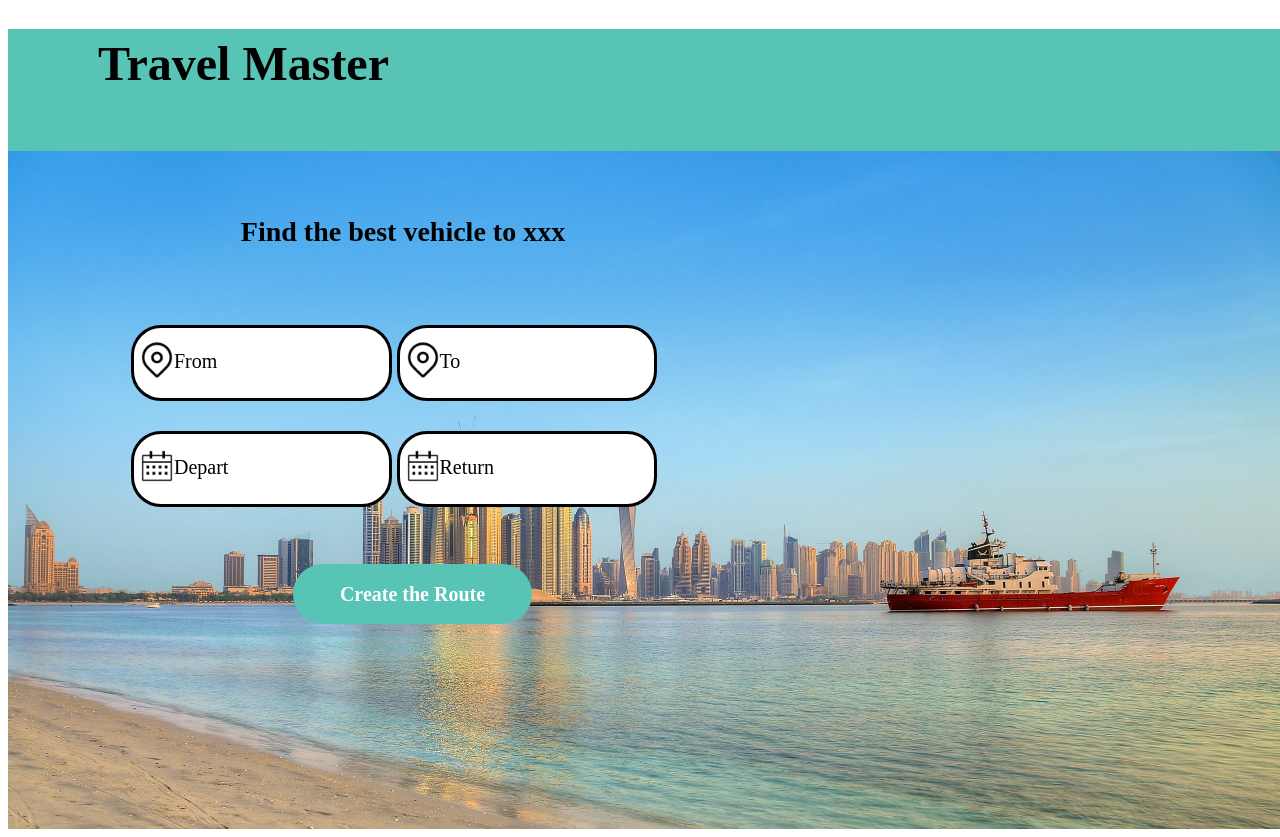
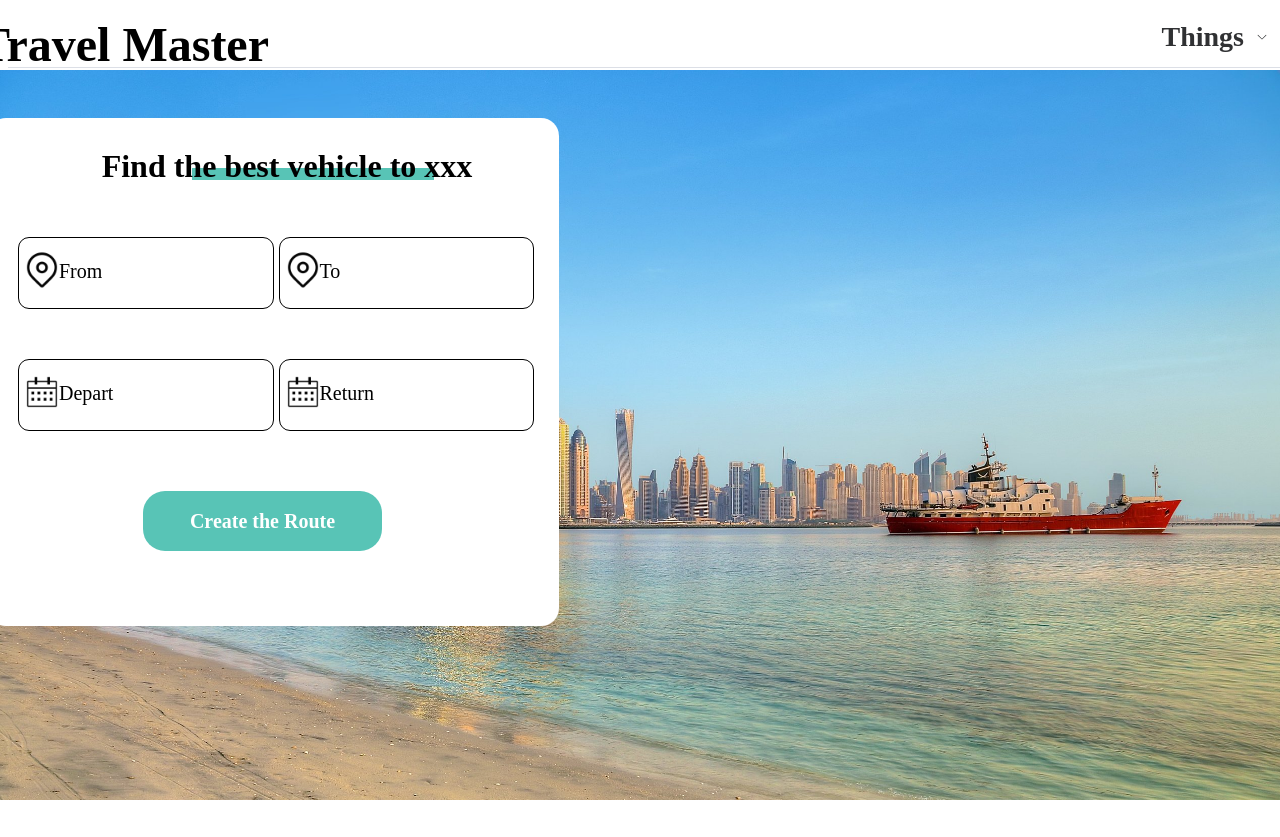
Before and after one commit to kuzzz02/TravelMaster, a Vue app in the folder tm-vue/: page /Vehicle in a window 1280 px wide. After the commit the page ends 800 px from the top, so only its background shows below. Built offline with nearby package versions, Linux system fonts and the light colour scheme.

Commit message:
11111111

```diff
--- a/tm-vue/src/App.vue
+++ b/tm-vue/src/App.vue
@@ -15,6 +15,7 @@
 //     Login
 //   }
 // }
+
 </script>
 
 <style>
--- a/tm-vue/src/components/Hotels.vue
+++ b/tm-vue/src/components/Hotels.vue
@@ -1,7 +1,7 @@
 <template>
-  <div class="hotel">
-    <Header></Header>
+  <div class="container">
     <div class="content">
+      <Nav></Nav>
       <div class="title">
         <div class="text">xxx Hotels and Places to Stay</div>
         <div class="calender">
@@ -19,7 +19,6 @@
         <div class="text">Search various hotels to help you find the best</div>
         <div class="select">
           Sorted By:
-
           <el-select placeholder="Best Price">
             <el-option
               v-for="item in selectOptions"
@@ -65,7 +64,11 @@ import hotelImg from "../assets/pic/hotel_image.png";
 import PhoneImg from "../assets/pic/phone.png";
 import InternetImg from "../assets/pic/internet.png";
 import star from "../assets/pic/star.png";
+import Nav from "./Nav.vue";
 export default {
+  components: {
+      Nav
+    },
   data() {
     return {
       selectOptions: [
@@ -109,12 +112,11 @@ export default {
 </script>
 
 <style scoped>
-.hotel .content {
-  padding: 0 20px;
-}
-.content {
-  width: 1200px;
-  margin: auto;
+.container {
+    margin : 0 auto;
+    padding: 0;
+    height: 750px;
+    width: 1280px;
 }
 .title {
   display: flex;
@@ -125,7 +127,11 @@ export default {
 .text {
   font-size: 36px;
   font-weight: 700;
+  margin-top: 30px;
   position: relative;
+}
+.calender {
+  margin-top: 40px;
 }
 .title .text::after {
   position: absolute;
@@ -135,7 +141,7 @@ export default {
   background: rgb(88, 196, 182);
   right: 0;
   z-index: -1;
-  bottom: 0px;
+  bottom: 20px;
 }
 .search {
   display: flex;
@@ -145,8 +151,10 @@ export default {
   padding: 0 10px;
 }
 .search .text {
-  font-size: 20px;
-  font-weight: 300;
+  margin-top: -10px;
+  font-size: 30px;
+  font-weight: 500;
+  font-family: 'Smiley Sans';
 }
 .list {
   display: flex;
@@ -172,6 +180,7 @@ export default {
   font-size: 400;
 }
 .text .name {
+  margin-top: -20px;
   font-size: 24x;
   font-size: 600;
 }
--- a/tm-vue/src/components/Location.vue
+++ b/tm-vue/src/components/Location.vue
@@ -1,92 +1,89 @@
 <template>
     <div class="container">
       <div class="content">
-            <div class="title">
-                <span>Explore </span> xxx
-            </div>
+        <Nav></Nav>
+        <div class="title"><span>Explore </span> xxx</div>
         <div class="list">
-                <div v-for="(item, index) in locationList" :key="index" class="item" @click=Explore(item.name)>
+          <div
+            v-for="(item, index) in locationList"
+            :key="index"
+            class="item"
+            @click="Explore(item.name)">
             <span class="text">{{ item.name }}</span>
-                    <img :src="item.icon" alt="Location Icon" class="icon">
+            <img :src="item.icon" alt="" class="icon" />
           </div>
         </div>
         <div class="image">
           <div class="area1"></div>
           <div class="area2">
-                    <div class="area2-1">
-
+            <div class="area2-1"></div>
+            <div class="area2-2"></div>
           </div>
-                    <div class="area2-2">
-
+        </div>
+        <div class="footer">
+          <div>About xxx</div>
+          <div>XXXXX</div>
         </div>
       </div>
     </div>
-            <div class="footer">
-                <div>
-                    About XXX
-                </div>
-                <div>XXXXX</div>
-            </div>
-        </div>
 
-    </div>
   </template>
 
   <script>
-import weather from '../assets/pic/weather.png'
-import todo from '../assets/pic/todo.png'
-import shopping from '../assets/pic/shopping.png'
-import restaurant from '../assets/pic/restaurant.png'
-import hotel from '../assets/pic/Hotel.png'
-import vehicles from '../assets/pic/vehicles.png'
+  import todo from "../assets/pic/todo.png";
+  import shopping from "../assets/pic/shopping.png";
+  import restaurant from "../assets/pic/restaurant.png";
+  import hotel from "../assets/pic/Hotel.png";
+  import vehicles from "../assets/pic/vehicles.png";
+  import Nav from "./Nav.vue";
 
   export default {
+    components: {
+      Nav
+    },
     data() {
       return {
-            locationList: [{
-                    name: 'Hotels',
-                    icon: hotel
+        locationList: [
+          {
+            name: "Hotels",
+            icon: hotel,
           },
           {
-                    name: 'Restaurant',
-                    icon: restaurant
+            name: "Restaurant",
+            icon: restaurant,
           },
           {
-                    name: 'Shopping',
-                    icon: shopping
+            name: "Shopping",
+            icon: shopping,
           },
           {
-                    name: 'ToDo',
-                    icon: todo
+            name: "ToDo",
+            icon: todo,
           },
           {
-                    name: 'Weather',
-                    icon: weather
+            name: "Vehicle",
+            icon: vehicles,
           },
-                {
-                    name: 'Vehicle',
-                    icon: vehicles
-                }
-            ]
-        }
+        ],
+      };
     },
-    methods:{
-        Explore(name){
-        this.$router.push({name:name})
-    }
-    }
-
-}
+    methods: {
+      Explore(name) {
+        this.$router.push({ name: name });
+      },
+    },
+  };
   </script>
 
   <style  scoped>
   .container {
-    margin : 0 auto;
+    margin: 0 auto;
     padding: 0;
     height: 750px;
     width: 1280px;
   }
-.footer{
+
+  .footer {
     font-size: 20px;
     font-weight: 600;
     line-height: 25px;
@@ -96,28 +93,37 @@ export default {
   }
   .title {
     font-size: 64px;
-    margin-bottom: 10px;
+    font-weight: 700;
+    margin-top: 10px;
   }
   .content .list {
     display: flex;
     flex-wrap: wrap;
     justify-content: space-between;
+    margin-left: 20px;
+    margin-right: 20px;
     gap: 20px;
-    margin-bottom: 20px;
+    margin-top: 20px;
   }
 
   .content .list .item {
     display: flex;
-    flex-direction: row;
     padding: 14px 13px;
+    font-size: 32px;
+    font-weight: 500;
+    font-family: "source sans pro";
     justify-content: space-between;
     align-items: center;
-    border: 1px solid black;
+    border: 2px solid black;
     border-radius: 10px;
-    width: 28%;
-
+    width: 180px;
   }
-.icon{
+  .list :hover {
+    background-color:#25d4b7;
+    border: 0;
+    color: white;
+  }
+  .icon {
     width: 50px;
     height: 50px;
   }
@@ -127,13 +133,13 @@ export default {
   }
 
   .title span {
-    color: rgb(88, 196, 182)
+    color: rgb(88, 196, 182);
   }
 
   .image {
+    margin-top: 20px;
     display: flex;
     flex-direction: row;
-    width: 100%;
     height: 452px;
     gap: 4px;
   }
@@ -148,7 +154,6 @@ export default {
     gap: 4px;
     display: flex;
     flex-direction: column;
-
   }
 
   .area2-1 {
--- /dev/null
+++ b/tm-vue/src/components/Nav.vue
@@ -0,0 +1,55 @@
+<template>
+  <el-menu
+    :default-active="activeIndex"
+    class="el-menu-demo"
+    mode="horizontal"
+    :ellipsis="false"
+    @select="handleSelect">
+    <div class="title">
+                <div @click=goExplore class="black-text">Travel Master</div></div>
+    <div class="flex-grow" />
+    <el-sub-menu index="0">
+      <template #title><div class="things">Things</div></template>
+      <el-menu-item index="1">Hotel</el-menu-item>
+      <el-menu-item index="2">Restaurant</el-menu-item>
+      <el-menu-item index="3">Shopping</el-menu-item>
+      <el-menu-item index="4">ToDo</el-menu-item>
+      <el-menu-item index="5">Vehicle</el-menu-item>
+    </el-sub-menu>
+  </el-menu>
+</template>
+
+<script>
+export default {
+  name: "Nav",
+  methods: {
+    goExplore(){
+        this.$router.push({name:"Explore"})
+    },
+  },
+};
+</script>
+
+<style>
+.flex-grow {
+  flex-grow: 1;
+}
+.title {
+    height: 73px;
+    margin-left: -30px;
+    font-weight: 900; /* 字重为900 */
+    font-size: 48px;
+    line-height: 73px;
+    letter-spacing: 0;
+    font-family: "Smiley Sans";
+    height: 60px;
+    }
+
+.things{
+  font-weight: 600; /* 字重为900 */
+  font-size: 28px;
+  letter-spacing: 0;
+  font-family: "Smiley Sans";
+  }
+
+</style>
--- a/tm-vue/src/components/Restaurant.vue
+++ b/tm-vue/src/components/Restaurant.vue
@@ -1,19 +1,9 @@
 <template>
-  <div class="restaurant">
-    <Header></Header>
+  <div class="container">
+    <Nav></Nav>
     <div class="content">
       <div class="title">
         <div class="text">Restaurant in XXXXX</div>
-        <!-- <div class="calender">
-          <el-date-picker
-            v-model="value1"
-            type="daterange"
-            range-separator="To"
-            start-placeholder="Check in"
-            end-placeholder="Check out"
-          >
-          </el-date-picker>
-        </div> -->
       </div>
       <div class="search">
         <div class="text">Search various restaurants to help you find the best</div>
@@ -64,7 +54,11 @@ import hotelImg from "../assets/pic/hotel_image.png";
 import PhoneImg from "../assets/pic/phone.png";
 import InternetImg from "../assets/pic/internet.png";
 import star from "../assets/pic/star.png";
+import Nav from "./Nav.vue";
 export default {
+  components: {
+      Nav
+    },
   data() {
     return {
       selectOptions: [
@@ -108,21 +102,25 @@ export default {
 </script>
 
 <style scoped>
-.hotel .content {
-  padding: 0 20px;
+.container {
+  margin : 0 auto;
+    padding: 0;
+    height: 750px;
+    width: 1280px;
 }
+
 .content {
-  width: 1200px;
-  margin: auto;
+  margin-top: 40px;
 }
 .title {
   display: flex;
   justify-content: center;
   align-items: center;
+  margin-top: -25px;
   margin-bottom: 40px;
 }
 .text {
-  font-size: 36px;
+  font-size: 38px;
   font-weight: 700;
   position: relative;
 }
@@ -134,7 +132,7 @@ export default {
   background: rgb(88, 196, 182);
   right: 0;
   z-index: -1;
-  bottom: 0px;
+  bottom: 20px;
 }
 .search {
   display: flex;
@@ -144,8 +142,9 @@ export default {
   padding: 0 10px;
 }
 .search .text {
-  font-size: 20px;
+  font-size: 30px;
   font-weight: 300;
+  font-family: 'smiley sans';
 }
 .list {
   display: flex;
--- a/tm-vue/src/components/Shopping.vue
+++ b/tm-vue/src/components/Shopping.vue
@@ -1,25 +1,14 @@
 <template>
-  <div class="shopping">
-    <Header></Header>
+  <div class="container">
+    <Nav></Nav>
     <div class="content">
       <div class="title">
         <div class="text">Shoppingmall in XXXXX</div>
-        <!-- <div class="calender">
-          <el-date-picker
-            v-model="value1"
-            type="daterange"
-            range-separator="To"
-            start-placeholder="Check in"
-            end-placeholder="Check out"
-          >
-          </el-date-picker>
-        </div> -->
       </div>
       <div class="search">
         <div class="text">Search various shoppingmall to help you find the best</div>
         <div class="select">
           Sorted By:
-
           <el-select placeholder="Best Price">
             <el-option
               v-for="item in selectOptions"
@@ -65,7 +54,11 @@ import hotelImg from "../assets/pic/hotel_image.png";
 import PhoneImg from "../assets/pic/phone.png";
 import InternetImg from "../assets/pic/internet.png";
 import star from "../assets/pic/star.png";
+import Nav from "./Nav.vue";
 export default {
+  components: {
+    Nav
+  },
   data() {
     return {
       selectOptions: [
@@ -109,8 +102,11 @@ export default {
 </script>
 
 <style scoped>
-.hotel .content {
-  padding: 0 20px;
+.container {
+  margin : 0 auto;
+    padding: 0;
+    height: 750px;
+    width: 1280px;
 }
 .content {
   width: 1200px;
@@ -122,7 +118,6 @@ export default {
   align-items: center;
   margin-bottom: 40px;
 
-  /* text-align: center; */
 }
 
 .text {
@@ -137,9 +132,9 @@ export default {
   width: 300px;
   height: 15px;
   background: rgb(88, 196, 182);
-  left: 0;
+  left: 30px;
   z-index: -1;
-  bottom: 0px;
+  bottom: 20px;
 }
 .search {
   display: flex;
@@ -149,8 +144,9 @@ export default {
   padding: 0 10px;
 }
 .search .text {
-  font-size: 20px;
-  font-weight: 300;
+  font-size: 30px;
+  font-weight: 700;
+  font-family: "Smiley Sans";
 }
 .list {
   display: flex;
--- a/tm-vue/src/components/ToDoPage.vue
+++ b/tm-vue/src/components/ToDoPage.vue
@@ -1,30 +1,27 @@
 <template>
   <div class="container">
-    <div class="header">Travel Master</div>
+    <Nav></Nav>
     <div class="bg-block">
-      <div class="green-bg"></div>
+      <div class="green-bg">
+        <div class="text-box">
+      Things to Do in xxx
+    </div>
+      </div>
     </div>
     <div class="image-container">
-      <img src="../assets/pic/greatWall.jpg" alt="Image" class="greatwall">
+      <img src="../assets/pic/greatWall.jpg" alt="" class="greatwall">
     </div>
-    <div class="text-box">
-      Things to Do in xxx
-    </div>
-    <div class="nav-buttons">
-      <button class="prev-button">&lt;</button>
-      <button class="page-button">1</button>
-      <button class="page-button">2</button>
-      <button class="page-button">3</button>
-      <button class="page-button">4</button>
-      <button class="page-button">5</button>
-      <button class="next-button"> &gt;</button>
-    </div>
+    <el-pagination class="page" background layout="prev, pager, next" :total="100" />
   </div>
 </template>
 
 <script>
+import Nav from "./Nav.vue";
 export default {
   name:"ToDoPage",
+  components: {
+    Nav
+  },
   methods: {
 
   }
@@ -32,60 +29,30 @@ export default {
 </script>
 
 <style>
-html {
-  height: 100%;
-  margin: 0;
-  padding: 0;
-  background-color: #ffffff;
-}
-body {
-  height: 100%;
-  margin: 0;
-  padding: 0;
-  background-color: #ffffff;
-}
+
 .container {
-  height: 800px;
-  width: 1280px;
-  background-color: #ffffff;
-  position: absolute;
-  top: 50%;
-  left: 50%;
-  transform: translate(-50%, -50%);
-
+    margin : 0 auto;
+    padding: 0;
+    height: 750px;
+    width: 1280px;
 }
 
-.header {
-  width: 387px;
-  height: 77px;
-  font-weight: 900; /* 字重为900 */
-  font-size: 48px;
-  text-align: center;
-  line-height: 70px;
-  letter-spacing: 0;
-  margin-top: 29px;
-  margin-left: 42px;
-
-}
 .bg-block {
-  position: absolute;
   width: 1179px;
   height: 648px;
-  top: 99px;
-  left: 82px;
+  margin-left: 45px;
+  margin-top: 15px;
   background-color: rgb(88, 196, 182);
   border-radius: 10px;
   overflow: hidden;
 }
 
-
-
 .image-container {
   position: absolute;
-  top: 130px;
+  top: 125px;
   left: 30px;
   width: 900px;
-  height: 562.59px;
+  height: 563px;
 }
 
 .greatwall {
@@ -96,37 +63,16 @@ body {
   object-fit: contain;
 }
 
-.nav-buttons {
-  position: absolute;
-  bottom: 10px;
-  left: 50%;
-  transform: translateX(-50%);
-}
-
-.prev-button,
-.next-button,
-.page-button {
-  width: 32px;
-  height: 32px;
-  border-radius: 2px;
-  padding: 4px 12px;
-  background-color: rgb(226, 231, 239);
-  font-family: "HarmonyOS Sans SC", sans-serif;
-  font-weight: 400;
-  font-size: 13px;
-  line-height: 20px;
-  text-align: center;
-  color: rgb(96, 98, 102);
-  margin: 0 5px;
-  border: none;
+.page{
+  margin-left: 400px;
+  margin-top: 20px;
 }
 
 .text-box {
   width: 295px;
   height: 556px;
-  position: absolute;
-  top: 122px;
-  left: 920px;
+  margin-left: 850px;
+  margin-top: 35px;
   font-family: "Source Han Sans", sans-serif;
   font-weight: 900;
   font-size: 36px;
--- a/tm-vue/src/components/VehiclePage.vue
+++ b/tm-vue/src/components/VehiclePage.vue
@@ -1,10 +1,11 @@
 <template>
   <div class="container">
-    <div class="header">Travel Master</div>
-    <div class="background-image">
-    </div>
+    <Nav></Nav>
     <div class="white-box">
-      <div class="title">Find the best vehicle to xxx</div>
+      <div class="parent">
+        <div class="title1">Find the best vehicle to xxx</div>
+      <div class="block"></div>
+      </div>
       <div class="button-row">
         <div class="button2">
           <img src="../assets/pic/location.png" alt="Icon" class="icon">
@@ -15,7 +16,7 @@
           <span class="button-text2">To</span>
         </div>
       </div>
-      <div class="button-row">
+      <div class="button-row2">
         <div class="button2">
           <img src="../assets/pic/酒店calendar.png" alt="Icon" class="icon">
           <span class="button-text2">Depart</span>
@@ -33,86 +34,83 @@
 </template>
 
 <script>
+import Nav from "./Nav.vue";
 export default {
   name: "MyPage",
+  components: {
+    Nav
+  },
 };
 </script>
 
 <style>
-.container {
-  width: 1280px;
-  height: 800px;
-  position: relative;
-  background-color: rgb(88, 196, 182);
-  border-radius: 0;
-}
-
-.header {
-  width: 387px;
-  height: 77px;
-  font-weight: 900; /* 字重为900 */
-  font-size: 48px;
-  text-align: center;
-  line-height: 70px;
-  letter-spacing: 0;
-  margin-top: 29px;
-  margin-left: 42px;
-
-}
-
-.background-image {
-  width: 1280px;
-  height: 678px;
-  position: absolute;
-  top: 122px;
-  left: 0;
-  border-radius: 0;
+body{
   background-image: url("../assets/pic/dubai.jpg");
   background-size: cover;
+  background-repeat: no-repeat;
+  background-position: 0px 70px;
 }
-
+.container {
+    margin : 0 auto;
+    padding: 0;
+    height: 750px;
+    width: 1280px;
+}
 .white-box {
   width: 571px;
-  height: 508px;
-  position: absolute;
-  top: 146px;
-  left: 103px;
-  right: 90px;
+  height: 478px;
+  margin-left: -20px;
+  margin-top: 50px;
   border-radius: 18px;
-  border: none;
+  padding-top: 30px;
+  background-color: #ffffff;
 }
-
-.title {
-  width: 378px;
+.parent {
+    width: 600px;
+    height: 199px;
+    margin-left: 10px;
+}
+.title1{
+  width: 398px;
   height: 50px;
-  position: absolute;
-  top: 36px;
-  left: 103px;
-  right: 90px;
-  font-family: "思源黑体";
+  margin-bottom: 60px;
+  margin-left: 90px;
+  font-size: 32px;
   font-weight: 600;
-  font-size: 28px;
-  line-height: 41px;
-  letter-spacing: 0;
   text-align: center;
+  letter-spacing: 0; /* 字间距为0 */
+  position: relative;
+  z-index: 2;
+  font-family: "smiley sans";
 }
-
+.block {
+    width: 242px;
+    height: 12px;
+    background-color: #58C4B6;
+    transform: translate(194px,-90px);
+    position: relative;
+    z-index: 1;
+}
 .button-row {
-  position: relative;
-  top: 120px;
   display: flex;
   justify-content: space-between;
-  margin-top: 30px;
+  margin-top: -120px;
+  margin-left: 10px;
   padding:  0 20px;
 }
 
+.button-row2 {
+  display: flex;
+  justify-content: space-between;
+  margin-top: 40px;
+  margin-left: 10px;
+  padding:  0 20px;
+}
 .button {
-  position: absolute;
   width: 207px;
   height: 50px;
-  top: 389px;
-  left: 182px;
-  right: 182px;
+  margin-left: 155px;
+  margin-top: 60px;
   border-radius: 11px;
   border: 1px solid #000;
   background-color: #fff;
@@ -123,11 +121,10 @@ export default {
 .button2 {
   width: 264px;
   height: 70px;
-  top: 266px;
-  left: 57px;
-  border-radius: 30px;
+  margin-top: 10px;
+  border-radius: 11px;
   background-color: #fff;
-  border: 3px solid #000;
+  border: 1px solid #000;
   margin-right: 5px;
 }
 
@@ -155,7 +152,7 @@ export default {
   justify-content: center;
   align-items: center;
   background-color: rgb(88, 196, 182);
-  border-radius: 40px;
+  border-radius: 22px;
   border: none;
 }
 
```
Also changed, not shown: tm-vue/src/components/ExplorePage.vue (+10 -18 lines). Lines whose indentation alone changed are shown as unchanged.
